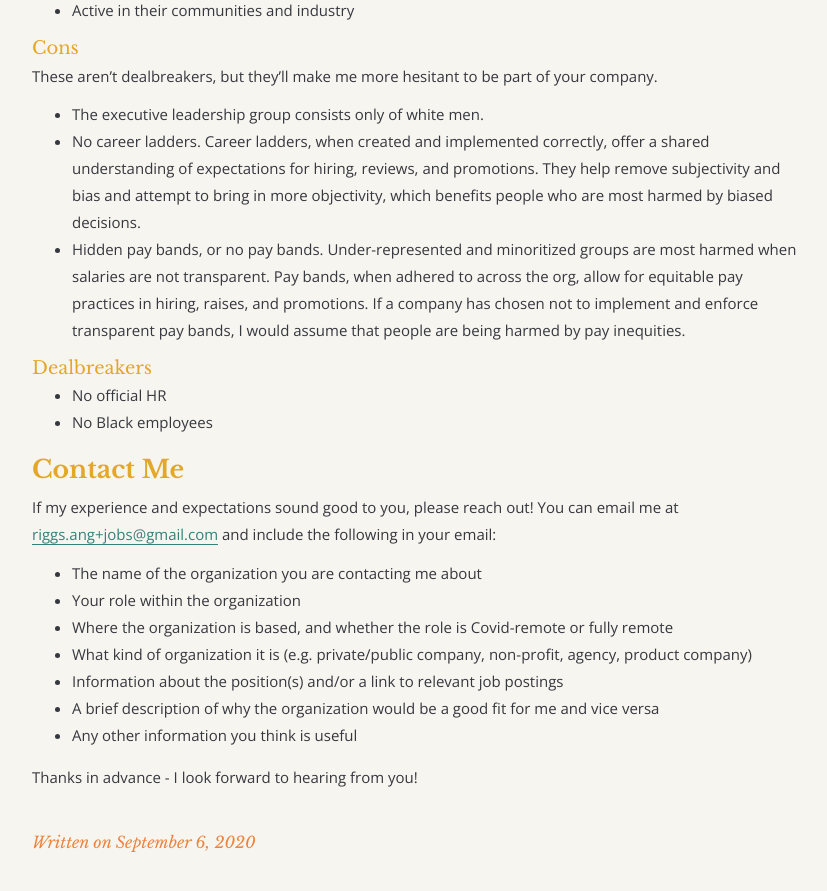
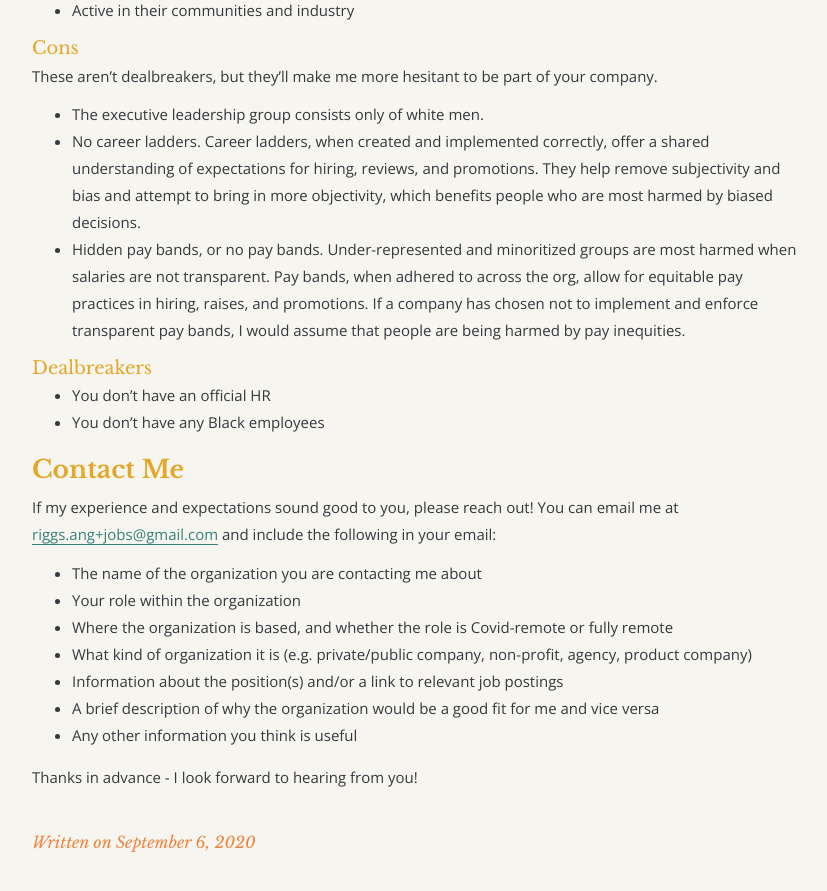
Before and after one commit to angelariggs/angelariggs.github.io, a Jekyll site: the page built from _posts/2020-09-06-reverse-job-hunt.md, in a window 1280 px wide and 900 px high, scrolled down 2756 px. Shown: the top 891 px of the window, without its empty margins (224-1051 px from the left). Built offline with Jekyll 4.4.1, drawn with Linux system fonts in a browser that asks for light colours; comment, search, counter and statistics services are not loaded.

Commit message:
slight wording tweak

```diff
--- a/_posts/2020-09-06-reverse-job-hunt.md
+++ b/_posts/2020-09-06-reverse-job-hunt.md
@@ -81,8 +81,8 @@ These aren’t dealbreakers, but they’ll make me more hesitant to be part of y
 
 ### Dealbreakers
 
-- No official HR
-- No Black employees
+- You don't have an official HR
+- You don't have any Black employees
 
 ## Contact Me
 If my experience and expectations sound good to you, please reach out! You can email me at [riggs.ang+jobs@gmail.com](mailto:riggs.ang+jobs@gmail.com) and include the following in your email:
```
